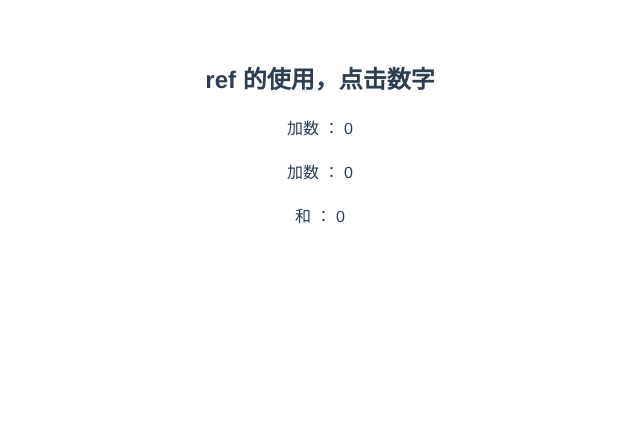
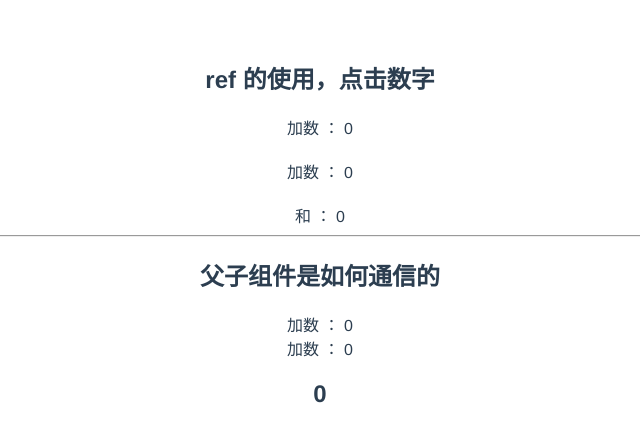
Before and after one commit to haidaohaha/study-vue-todo, a Vue app: page / in a window 1280 px wide. Shown: the top 442 px of the page, without its empty margins (320-960 px from the left). Built offline with nearby package versions, Linux system fonts and the light colour scheme.

Commit message:
feat:父子组件通信

```diff
--- a/src/components/chapter_four/IndexChapterFour.vue
+++ b/src/components/chapter_four/IndexChapterFour.vue
@@ -3,14 +3,18 @@
 <template>
   <div class="index_chapter_four">
    <UseRef/>
+
+   <UseFatherAndSon/>
   </div>
 </template>
 <script>
 import UseRef from "./UseRef.vue";
+import UseFatherAndSon from "./UseFatherAndSon.vue";
 export default {
   name: "index_chapter_four",
   components:{
     UseRef,
+    UseFatherAndSon,
   }
 };
 </script>
--- /dev/null
+++ b/src/components/chapter_four/Son.vue
@@ -0,0 +1,29 @@
+<style scoped>
+.counter{
+  margin-bottom: 20px;
+}
+</style>
+<template>
+  <div class="son" @click="handleClick">
+    加数 ： {{num}}
+  </div>
+</template>
+<script>
+export default {
+  name: "son",
+  props:{
+    number: Number
+  },
+  methods: {
+    handleClick(){
+      this.num += 2 ;
+      this.$emit( 'inc', 2 )
+    },
+   },
+  data(){
+    return {
+        num:this.number
+      }
+  }
+};
+</script>
--- /dev/null
+++ b/src/components/chapter_four/UseFatherAndSon.vue
@@ -0,0 +1,30 @@
+<style scoped>
+</style>
+<template>
+  <div class="use_father_and_son">
+    <hr>
+     <h2>父子组件是如何通信的</h2>
+     <Son :number="number" @inc="handleInc"/>
+     <Son :number="number" @inc="handleInc"/>
+     <h2>{{total}}</h2>
+  </div>
+</template>
+<script>
+import Son from "./Son.vue";
+export default {
+  name: "use_father_and_son",
+  components:{
+    Son,
+  },
+  computed: {},
+  watch: {},
+  methods: {
+    handleInc( step ){
+      this.total +=step;
+    }
+  },
+  data() {
+    return { number:0 , total:0 }
+  }
+};
+</script>
```
Also changed, not shown: 1 other file (tests, documents, lock files or other folders).
